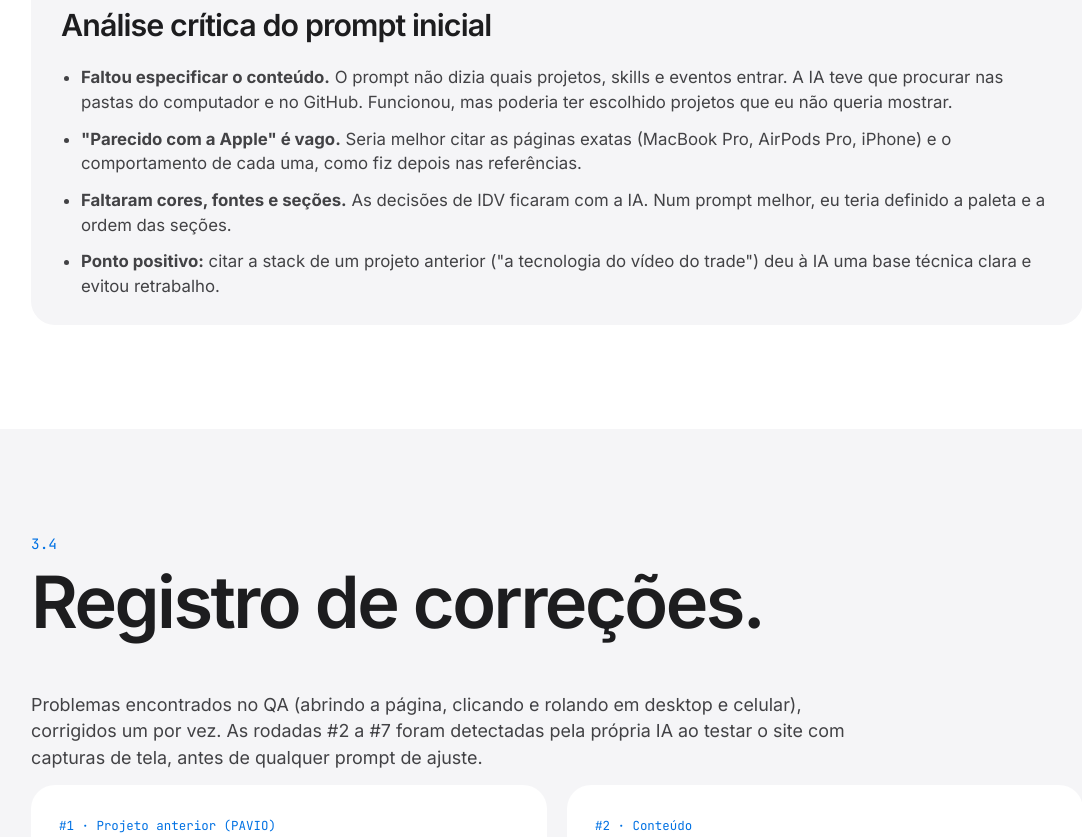
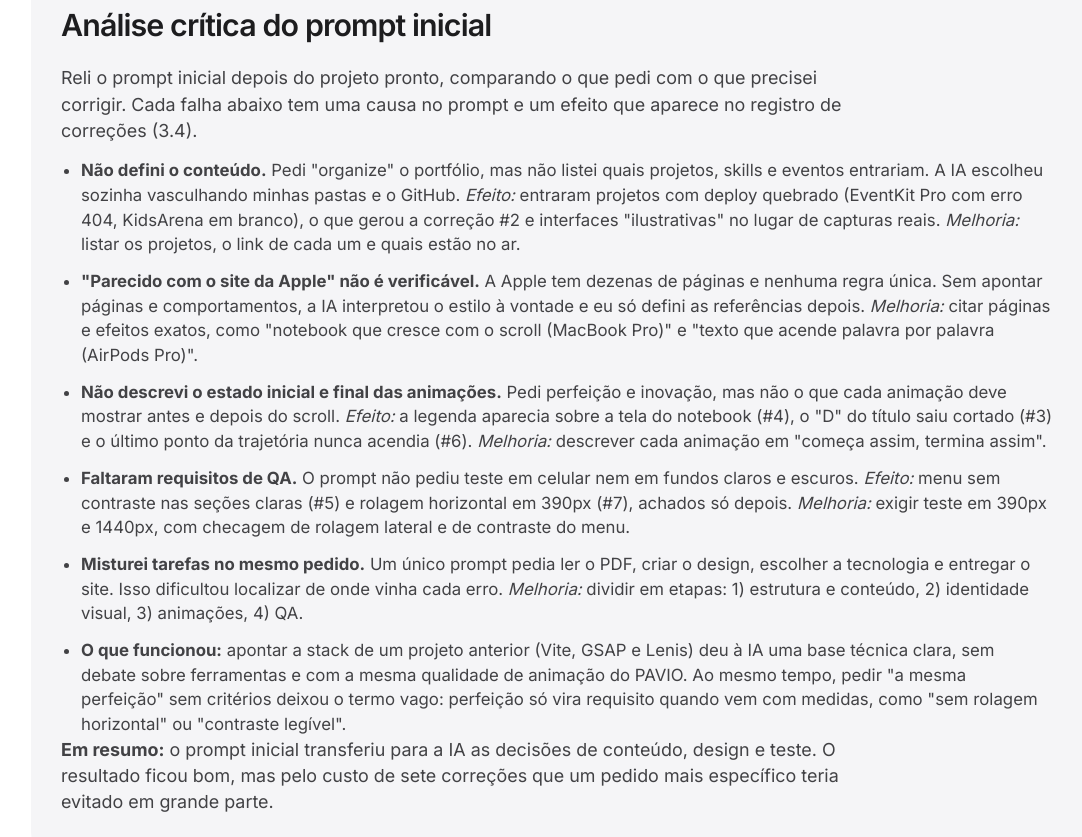
Before and after one commit to D4NIELT0RRES/portfolio-daniel, a website built with Vite: page processo.html in a window 1280 px wide. Shown: the part 5496-6333 px from the top of the page, without its empty margins (83-1165 px from the left). Built offline with nearby package versions, Linux system fonts and the light colour scheme; some packages are replaced by stand-ins of ours.

Commit message:
Reescreve a análise crítica do prompt inicial com base nas correções do projeto

```diff
--- a/processo.html
+++ b/processo.html
@@ -152,12 +152,16 @@ veja tudo que o homem produziou, o site que ele fez e faça um exatamente igual
 
         <div class="critique fade-up">
           <h3 class="doc__h3">Análise crítica do prompt inicial</h3>
+          <p class="doc__p">Reli o prompt inicial depois do projeto pronto, comparando o que pedi com o que precisei corrigir. Cada falha abaixo tem uma causa no prompt e um efeito que aparece no registro de correções (3.4).</p>
           <ul>
-            <li><b>Faltou especificar o conteúdo.</b> O prompt não dizia quais projetos, skills e eventos entrar. A IA teve que procurar nas pastas do computador e no GitHub. Funcionou, mas poderia ter escolhido projetos que eu não queria mostrar.</li>
-            <li><b>"Parecido com a Apple" é vago.</b> Seria melhor citar as páginas exatas (MacBook Pro, AirPods Pro, iPhone) e o comportamento de cada uma, como fiz depois nas referências.</li>
-            <li><b>Faltaram cores, fontes e seções.</b> As decisões de IDV ficaram com a IA. Num prompt melhor, eu teria definido a paleta e a ordem das seções.</li>
-            <li><b>Ponto positivo:</b> citar a stack de um projeto anterior ("a tecnologia do vídeo do trade") deu à IA uma base técnica clara e evitou retrabalho.</li>
+            <li><b>Não defini o conteúdo.</b> Pedi "organize" o portfólio, mas não listei quais projetos, skills e eventos entrariam. A IA escolheu sozinha vasculhando minhas pastas e o GitHub. <i>Efeito:</i> entraram projetos com deploy quebrado (EventKit Pro com erro 404, KidsArena em branco), o que gerou a correção #2 e interfaces "ilustrativas" no lugar de capturas reais. <i>Melhoria:</i> listar os projetos, o link de cada um e quais estão no ar.</li>
+            <li><b>"Parecido com o site da Apple" não é verificável.</b> A Apple tem dezenas de páginas e nenhuma regra única. Sem apontar páginas e comportamentos, a IA interpretou o estilo à vontade e eu só defini as referências depois. <i>Melhoria:</i> citar páginas e efeitos exatos, como "notebook que cresce com o scroll (MacBook Pro)" e "texto que acende palavra por palavra (AirPods Pro)".</li>
+            <li><b>Não descrevi o estado inicial e final das animações.</b> Pedi perfeição e inovação, mas não o que cada animação deve mostrar antes e depois do scroll. <i>Efeito:</i> a legenda aparecia sobre a tela do notebook (#4), o "D" do título saiu cortado (#3) e o último ponto da trajetória nunca acendia (#6). <i>Melhoria:</i> descrever cada animação em "começa assim, termina assim".</li>
+            <li><b>Faltaram requisitos de QA.</b> O prompt não pediu teste em celular nem em fundos claros e escuros. <i>Efeito:</i> menu sem contraste nas seções claras (#5) e rolagem horizontal em 390px (#7), achados só depois. <i>Melhoria:</i> exigir teste em 390px e 1440px, com checagem de rolagem lateral e de contraste do menu.</li>
+            <li><b>Misturei tarefas no mesmo pedido.</b> Um único prompt pedia ler o PDF, criar o design, escolher a tecnologia e entregar o site. Isso dificultou localizar de onde vinha cada erro. <i>Melhoria:</i> dividir em etapas: 1) estrutura e conteúdo, 2) identidade visual, 3) animações, 4) QA.</li>
+            <li><b>O que funcionou:</b> apontar a stack de um projeto anterior (Vite, GSAP e Lenis) deu à IA uma base técnica clara, sem debate sobre ferramentas e com a mesma qualidade de animação do PAVIO. Ao mesmo tempo, pedir "a mesma perfeição" sem critérios deixou o termo vago: perfeição só vira requisito quando vem com medidas, como "sem rolagem horizontal" ou "contraste legível".</li>
           </ul>
+          <p class="doc__p"><b>Em resumo:</b> o prompt inicial transferiu para a IA as decisões de conteúdo, design e teste. O resultado ficou bom, mas pelo custo de sete correções que um pedido mais específico teria evitado em grande parte.</p>
         </div>
       </div>
     </section>
```
